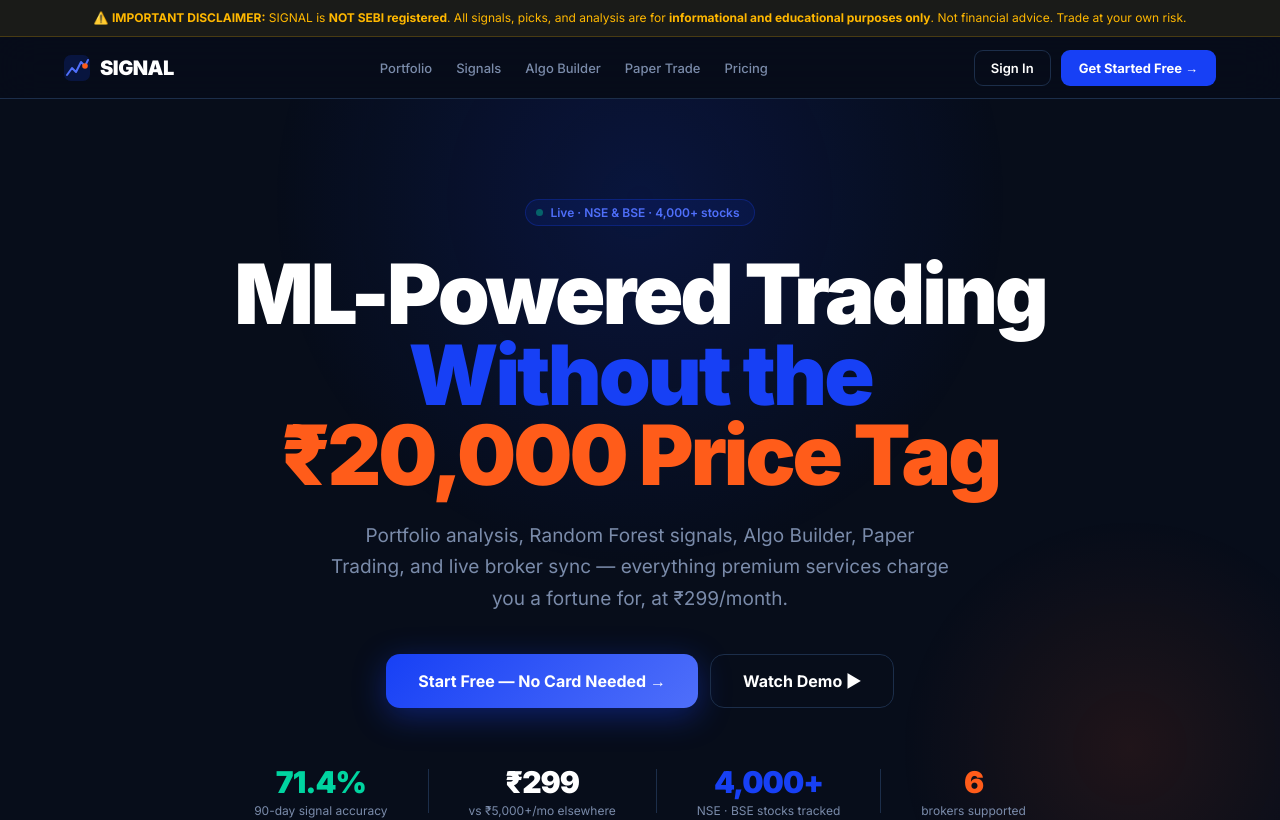
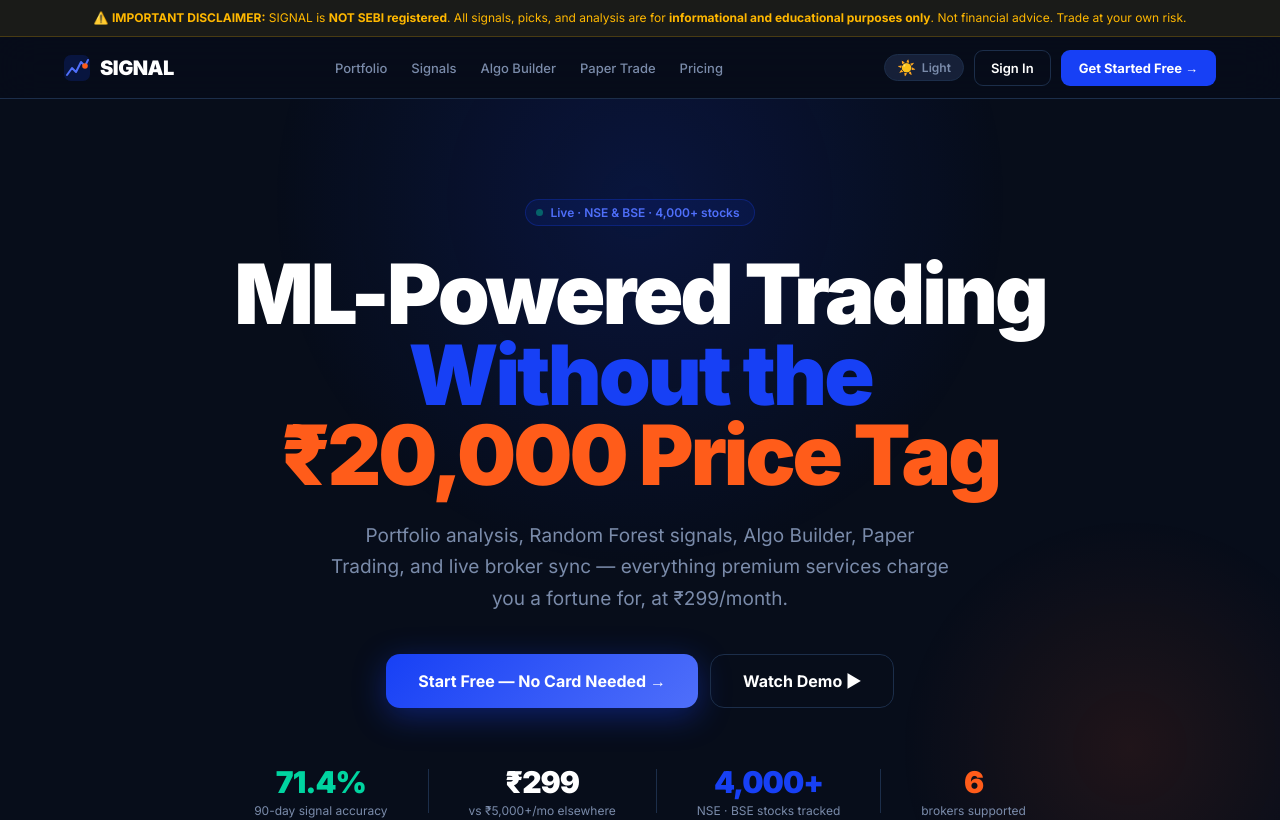
Before and after one commit to gsaiganesh-creator/signal-app, a Next.js app in the folder apps/web/: page / in a window 1280 px wide. Shown: the top 820 px of the page. Built offline with nearby package versions, Linux system fonts and the light colour scheme.

Commit message:
feat: add theme toggle to landing page nav; add CLAUDE.md project context

```diff
--- a/apps/web/app/page.tsx
+++ b/apps/web/app/page.tsx
@@ -1,6 +1,7 @@
 'use client';
 import { useState } from 'react';
 import Link from 'next/link';
+import { ThemeToggle } from '@/components/ThemeToggle';
 
 const SignalLogo = () => (
   <svg width="26" height="26" viewBox="0 0 26 26" fill="none">
@@ -54,7 +55,8 @@
             <a key={h} href={h} style={{ color:'var(--dim)', transition:'color 0.2s' }} onMouseOver={e=>(e.currentTarget.style.color='var(--txt)')} onMouseOut={e=>(e.currentTarget.style.color='var(--dim)')}>{l}</a>
           ))}
         </div>
-        <div style={{ display:'flex', gap:10 }}>
+        <div style={{ display:'flex', alignItems:'center', gap:10 }}>
+          <ThemeToggle />
           <Link href="/sign-in" style={{ height:36, padding:'0 16px', borderRadius:9, background:'transparent', border:'1px solid var(--bdr)', color:'var(--txt)', fontSize:13, fontWeight:600, display:'flex', alignItems:'center' }}>Sign In</Link>
           <Link href="/sign-in" style={{ height:36, padding:'0 18px', borderRadius:9, background:'var(--blu)', color:'#fff', fontSize:13, fontWeight:700, display:'flex', alignItems:'center' }}>Get Started Free →</Link>
         </div>
```
Also changed, not shown: 1 other file (tests, documents, lock files or other folders).
